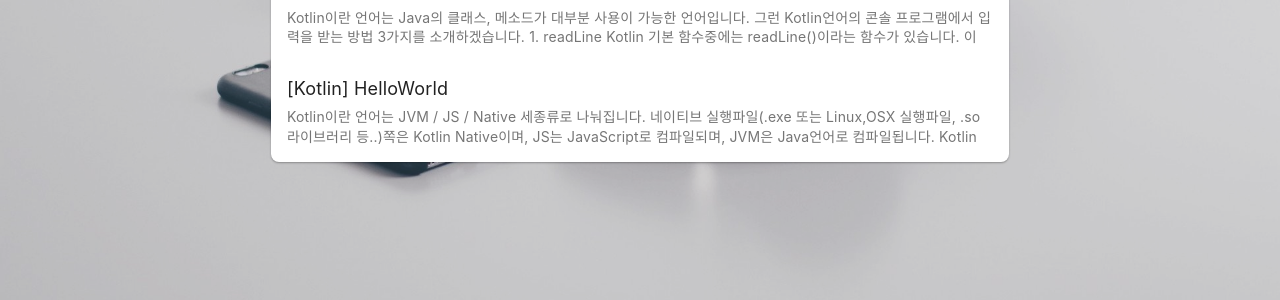
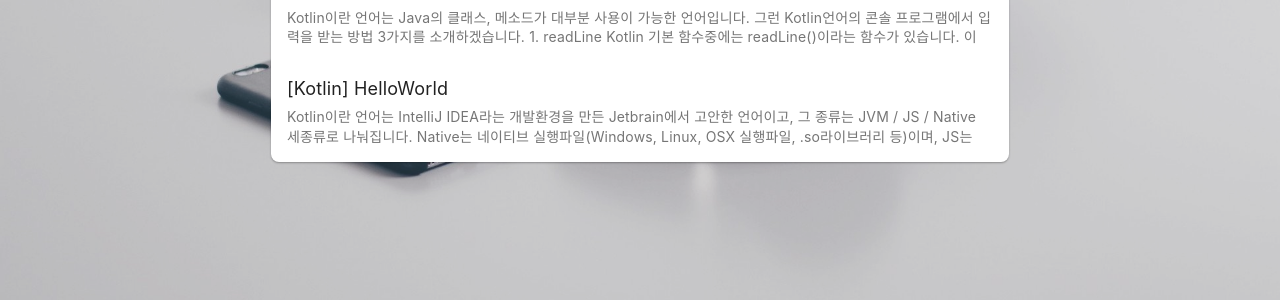
Before and after one commit to opnay/opnay.github.io, a Jekyll site: the page built from category/kotlin.html, in a window 1280 px wide. Shown: the part 422-722 px from the top of the page. Built offline with Jekyll 4.4.1, drawn with Linux system fonts in a browser that asks for light colours; some of the changed text lies outside the part shown.

Commit message:
_posts: Update Kotlin Posts
Signed-off-by: Kim In Seop <opnayn@gmail.com>

```diff
--- a/_posts/2018-10-05-kotlin-helloworld.md
+++ b/_posts/2018-10-05-kotlin-helloworld.md
@@ -2,8 +2,11 @@
 title: "[Kotlin] HelloWorld"
 category: "Kotlin"
 date: "2018-10-05 01:57"
+image: "{{ site.url }}/assets/thumb/kotlin.svg"
 ---
-Kotlin이란 언어는 JVM / JS / Native 세종류로 나눠집니다. 네이티브 실행파일(.exe 또는 Linux,OSX 실행파일, .so라이브러리 등..)쪽은 Kotlin Native이며, JS는 JavaScript로 컴파일되며, JVM은 Java언어로 컴파일됩니다.
+<p style="text-align:center;"><img src="http://localhost:4000/assets/kotlin/kotlin.svg" alt="Kotlin" style="height:150px;"></p>
+
+Kotlin이란 언어는 IntelliJ IDEA라는 개발환경을 만든 Jetbrain에서 고안한 언어이고, 그 종류는 JVM / JS / Native 세종류로 나눠집니다. Native는 네이티브 실행파일(Windows, Linux, OSX 실행파일, .so라이브러리 등)이며, JS는 JavaScript로, JVM은 Java언어로 컴파일됩니다.
 
 ## Kotlin JVM
 JVM은 Java Virtual Machine의 약자이며, Java언어를 사용할때 배울수 있는 가상머신의 일종입니다. (여기서는 간단한 과정만 설명하겠습니다.)
```
Also changed, not shown: _posts/2018-10-06-kotlin-readline.md (+3 -0 lines), assets/kotlin/kotlin.svg (added), assets/thumb/kotlin.svg (added).
